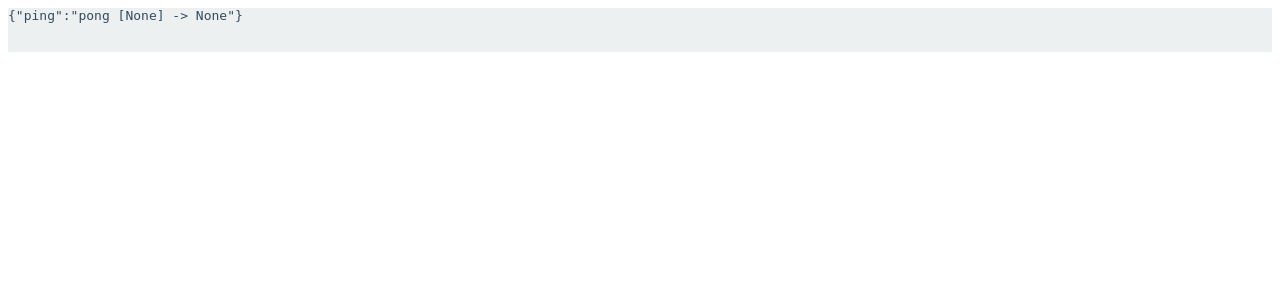
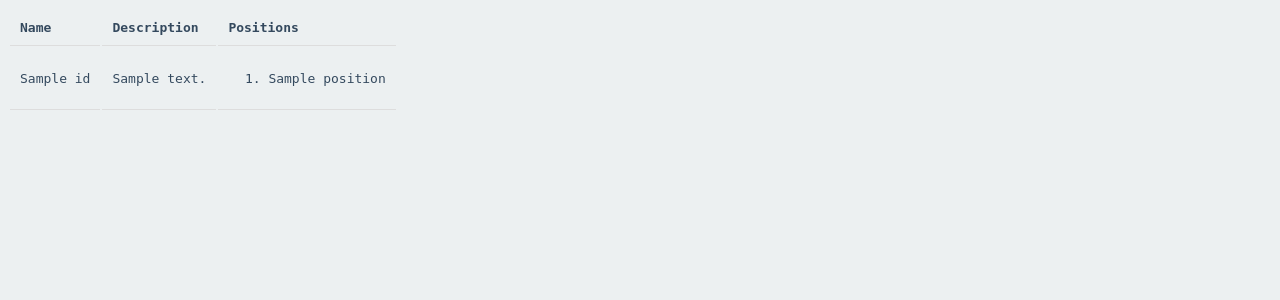
Before and after one commit to arsalanses/fast-careers-page-backend, a FastAPI app: template app/templates/home.html in a window 1280 px wide. Shown: the top 300 px of the page. Run offline with FastAPI, Linux system fonts and the light colour scheme; the template is opened without the code that fills it: most values are stand-ins (such as "Sample title", 1, 10 or a date in 2020).

Commit message:
pref: htmx initial

```diff
--- a/app/templates/home.html
+++ b/app/templates/home.html
@@ -8,10 +8,45 @@
     <script src="{{ url_for('static', path='/htmx.min.js') }}"></script>
   </head>
   <body>
-    <div id="ping">
+    <table>
+      <thead>
+        <tr>
+          <th>Name</th>
+          <th>Description</th>
+          <th>Positions</th>
+        </tr>
+      </thead>
+      <tbody>
+        {% for department in results %}
+        <tr>
+          <td>{{ department[0].name }}</td>
+          <td>{{ department[0].description }}</td>
+          <td>
+            <ol>
+              {%- for position in department[0].positions %}
+              <li>
+                <div id="position-title" hx-target="#parent-div" hx-swap="innerHTML" hx-indicator="#indicator" hx-get="/home/position/{{ position.id }}">
+                  {{ position.title }}
+                </div>
+              </li>
+              {%- endfor %}
+            </ol>
+          </td>
+        </tr>
+        {% endfor %}
+      </tbody>
+    </table>
+
+    <img id="indicator" class="htmx-indicator" src="{{ url_for('static', path='/puff.svg') }}"/>
+    <div id="parent-div"></div>
+
+    <!-- <div id="ping">
       <div hx-get="/ping" hx-trigger="load">
-        <img class="htmx-indicator" src="{{ url_for('static', path='/puff.svg') }}" />
+        <img
+          class="htmx-indicator"
+          src="{{ url_for('static', path='/puff.svg') }}"
+        />
       </div>
-    </div>
+    </div> -->
   </body>
 </html>
--- a/app/templates/static/styles.css
+++ b/app/templates/static/styles.css
@@ -1,6 +1,20 @@
-#ping {
+body{
     background-color: #ecf0f1;
     color: #34495e;
     font-family: monospace;
+}
+
+#ping {
     height: 44px;
 }
+
+th, td {
+    border-bottom: 1px solid #ddd;
+    padding: 10px;
+    text-align: left;
+}
+
+#position-title:hover {
+    font-weight:bold;
+    cursor: pointer;
+}
```
Also changed, not shown: app/routers/templates.py (+17 -2 lines), app/templates/position.html (added, +20 -0 lines).
